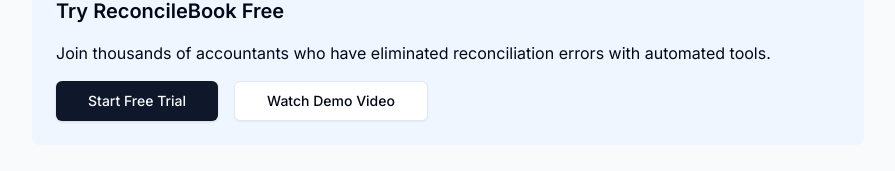
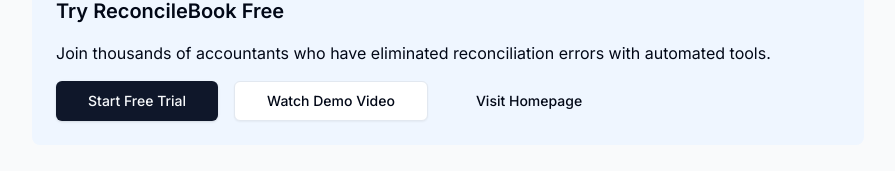
Before and after one commit to algominds35/bank-reconciliation-tool, a Next.js app: page /blog/common-bank-reconciliation-errors-fix in a window 1280 px wide. Shown: the part 1770-1941 px from the top of the page, without its empty margins (192-1087 px from the left). Built offline with nearby package versions, Linux system fonts and the light colour scheme.

Commit message:
Add homepage links to blog posts for better navigation

```diff
--- a/src/app/blog/common-bank-reconciliation-errors-fix/page.tsx
+++ b/src/app/blog/common-bank-reconciliation-errors-fix/page.tsx
@@ -182,6 +182,11 @@ export default function BlogPost() {
                   Watch Demo Video
                 </Button>
               </a>
+              <Link href="/">
+                <Button variant="ghost" size="lg">
+                  Visit Homepage
+                </Button>
+              </Link>
             </div>
           </div>
 
--- a/src/app/blog/how-to-reconcile-bank-statements-8-minutes/page.tsx
+++ b/src/app/blog/how-to-reconcile-bank-statements-8-minutes/page.tsx
@@ -145,6 +145,11 @@ export default function BlogPost() {
                   Watch Demo Video
                 </Button>
               </a>
+              <Link href="/">
+                <Button variant="ghost" size="lg">
+                  Visit Homepage
+                </Button>
+              </Link>
             </div>
           </div>
 
--- a/src/app/blog/quickbooks-vs-manual-reconciliation-comparison/page.tsx
+++ b/src/app/blog/quickbooks-vs-manual-reconciliation-comparison/page.tsx
@@ -211,6 +211,11 @@ export default function BlogPost() {
                   Watch Demo Video
                 </Button>
               </a>
+              <Link href="/">
+                <Button variant="ghost" size="lg">
+                  Visit Homepage
+                </Button>
+              </Link>
             </div>
           </div>
 
```
